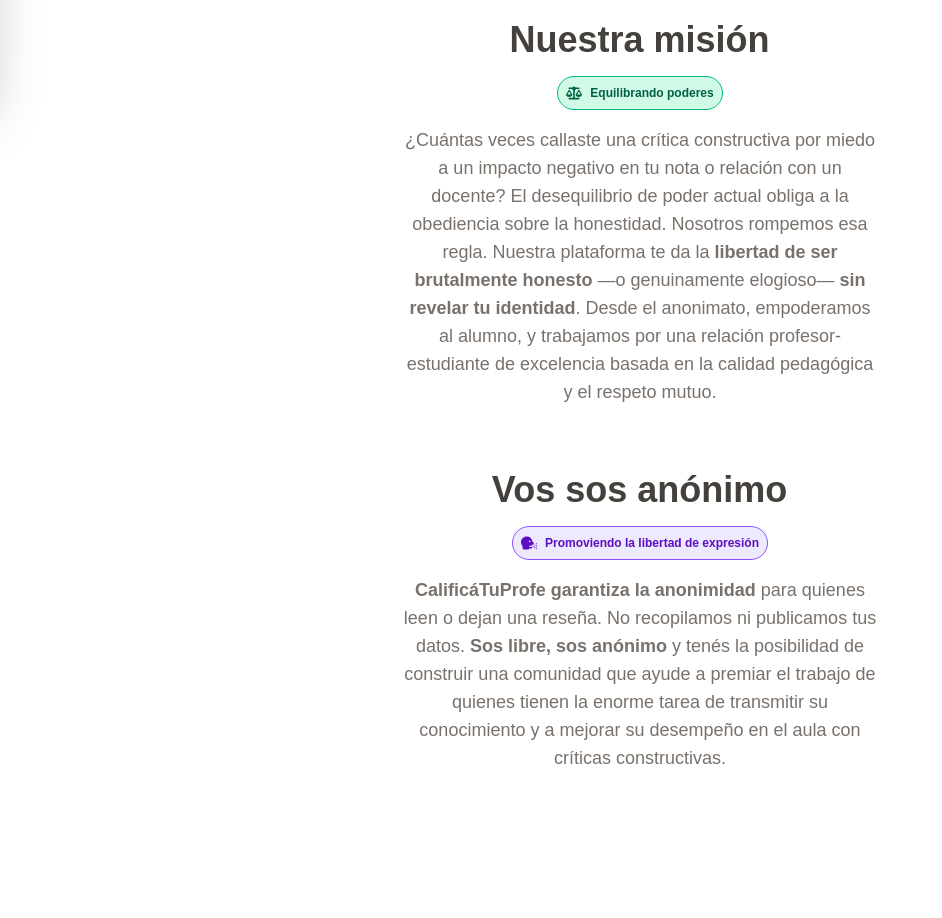
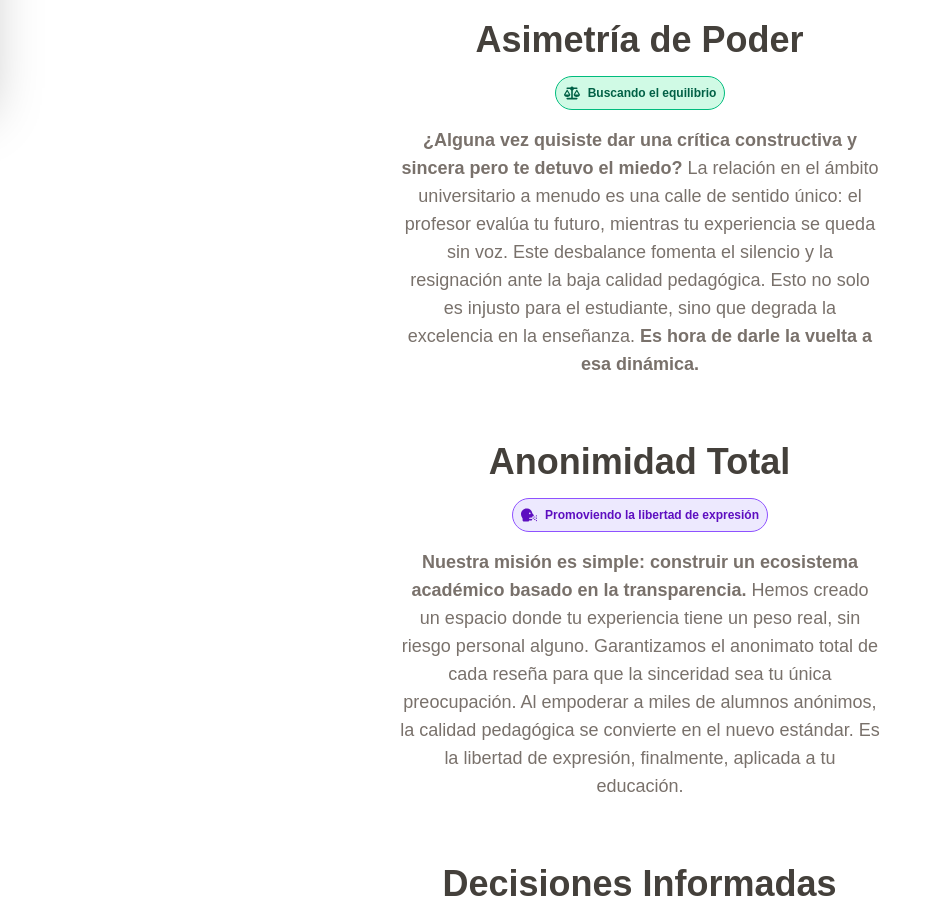
Before and after one commit to DataAnalystGabo/CalificaTuProfe, a React (Vite) app: page / in a window 1280 px wide. Shown: the part 700-1618 px from the top of the page, without its empty margins (0-942 px from the left). Before the commit the page ends 1584 px from the top, so only its background shows below. Built offline with nearby package versions, Linux system fonts and the light colour scheme; a web font is replaced by a local one.

Commit message:
Sección storytelling finalizada

```diff
--- a/src/App.jsx
+++ b/src/App.jsx
@@ -1,5 +1,6 @@
 import React, { useState, useEffect, useRef } from 'react';
 import { FaHeadSideCough } from "react-icons/fa6";
+import { FaCompassDrafting } from "react-icons/fa6";
 import Header from './components/Header';
 import MobileMenu from './components/MobileMenu';
 import Target from './components/Target';
@@ -22,8 +23,8 @@
                     observer.disconnect();
                 }
             }, {
-                threshold: 0.5,
-                rootMargin: "0px 0px -100px 0px"
+                threshold: 0,
+                rootMargin: "0px 0px 250px 0px"
             });
 
             if (ref.current) {
@@ -121,24 +122,24 @@
                 <div className="max-w-lg mx-auto p-4 text-center flex flex-col items-center">
 
                     <h2 ref={titleRef} className={`text-4xl font-extrabold mb-4 text-stone-700 ${
-                    isVisible ? 'animate-typewriter' : 'opacity-0'}`}>Nuestra misión</h2>
+                    isVisible ? 'animate-typewriter' : 'opacity-0'}`}>Asimetría de Poder</h2>
 
                     <PillBadge
-                        text="Equilibrando poderes"
+                        text="Buscando el equilibrio"
                         bgColor="bg-emerald-100"
                         borderColor="border-emerald-500"
                         textColor="text-emerald-800"
                     />
 
                     <p className="text-lg mt-4 mb-8 text-stone-500">
-                        ¿Cuántas veces callaste una crítica constructiva por miedo a un impacto negativo en tu nota o relación con un docente? El desequilibrio de poder actual obliga a la obediencia sobre la honestidad. Nosotros rompemos esa regla. Nuestra plataforma te da la <strong>libertad de ser brutalmente honesto</strong> —o genuinamente elogioso— <strong>sin revelar tu identidad</strong>. Desde el anonimato, empoderamos al alumno, y trabajamos por una relación profesor-estudiante de excelencia basada en la calidad pedagógica y el respeto mutuo.
+                        <strong>¿Alguna vez quisiste dar una crítica constructiva y sincera pero te detuvo el miedo?</strong> La relación en el ámbito universitario a menudo es una calle de sentido único: el profesor evalúa tu futuro, mientras tu experiencia se queda sin voz. Este desbalance fomenta el silencio y la resignación ante la baja calidad pedagógica. Esto no solo es injusto para el estudiante, sino que degrada la excelencia en la enseñanza. <strong>Es hora de darle la vuelta a esa dinámica.</strong>
                     </p>
                 </div>
 
                 <div className="max-w-lg mx-auto p-4 text-center flex flex-col items-center">
 
                     <h2 ref={titleRef} className={`text-4xl font-extrabold mb-4 text-stone-700 ${
-                    isVisible ? 'animate-typewriter' : 'opacity-0'}`}>Vos sos anónimo</h2>
+                    isVisible ? 'animate-typewriter' : 'opacity-0'}`}>Anonimidad Total</h2>
 
                     <PillBadge
                         icon={FaHeadSideCough}
@@ -149,7 +150,25 @@
                     />
 
                     <p className="text-lg mt-4 mb-8 text-stone-500">
-                        <strong>CalificáTuProfe garantiza la anonimidad</strong> para quienes leen o dejan una reseña. No recopilamos ni publicamos tus datos. <strong>Sos libre, sos anónimo</strong> y tenés la posibilidad de construir una comunidad que ayude a premiar el trabajo de quienes tienen la enorme tarea de transmitir su conocimiento y a mejorar su desempeño en el aula con críticas constructivas.
+                        <strong>Nuestra misión es simple: construir un ecosistema académico basado en la transparencia.</strong> Hemos creado un espacio donde tu experiencia tiene un peso real, sin riesgo personal alguno. Garantizamos el anonimato total de cada reseña para que la sinceridad sea tu única preocupación. Al empoderar a miles de alumnos anónimos, la calidad pedagógica se convierte en el nuevo estándar. Es la libertad de expresión, finalmente, aplicada a tu educación.
+                    </p>
+                </div>
+
+                <div className="max-w-lg mx-auto p-4 text-center flex flex-col items-center">
+
+                    <h2 ref={titleRef} className={`text-4xl font-extrabold mb-4 text-stone-700 ${
+                    isVisible ? 'animate-typewriter' : 'opacity-0'}`}>Decisiones Informadas</h2>
+
+                    <PillBadge
+                        icon={FaCompassDrafting}
+                        text="Democratizando la información"
+                        bgColor="bg-amber-100"
+                        borderColor="border-amber-500"
+                        textColor="text-amber-800"
+                    />
+
+                    <p className="text-lg mt-4 mb-8 text-stone-500">
+                        Nunca más tendrás que inscribirte en una clase sin saber a lo que te enfrentas. <strong>Accede a miles de reseñas honestas que te permiten anticipar y planificar tu camino académico.</strong> Elige a los profesores que genuinamente inspiran y evita aquellos que dificultan tu progreso. Tu participación anónima genera una herramienta colectiva que beneficia a toda la comunidad. Juntos, elevamos el nivel de exigencia, empujando a la universidad hacia la excelencia académica.
                     </p>
                 </div>
             </section>
```
